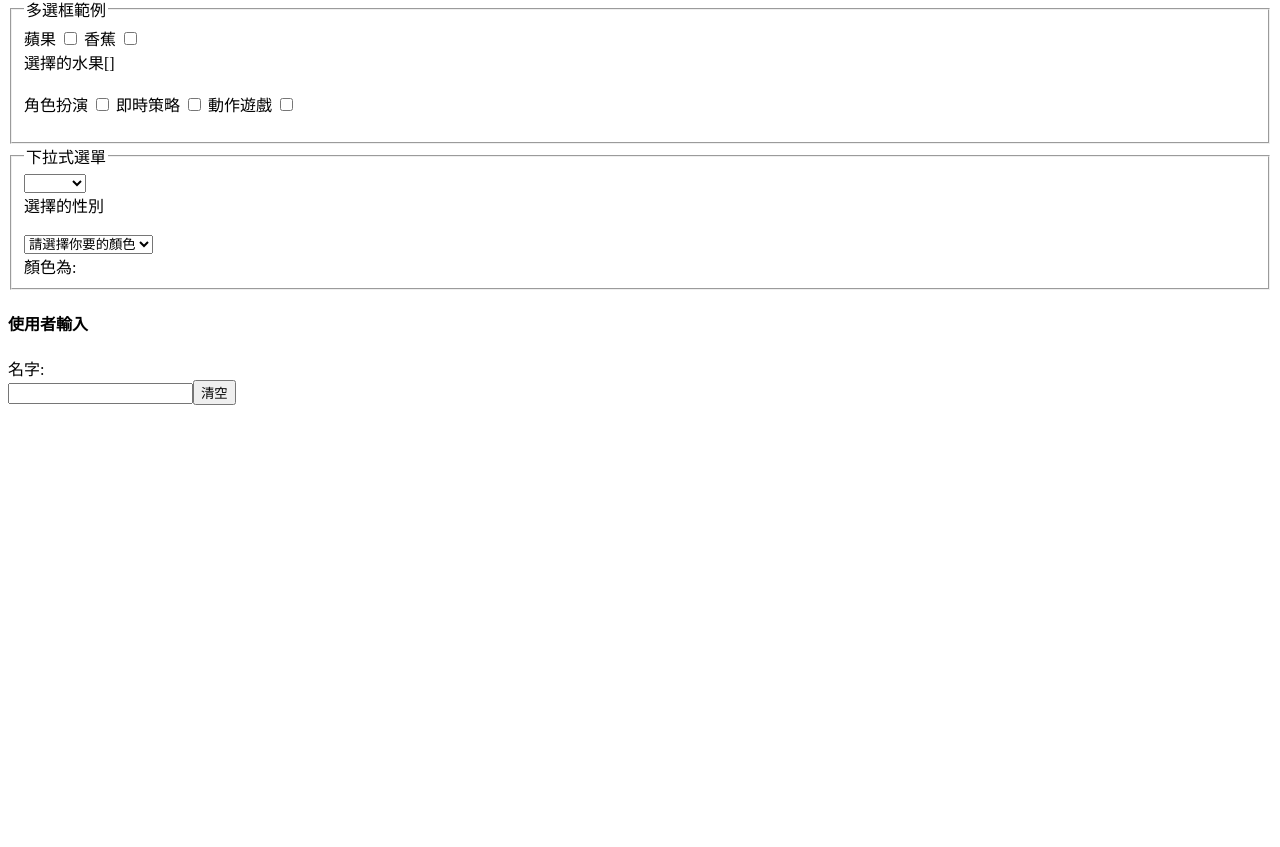
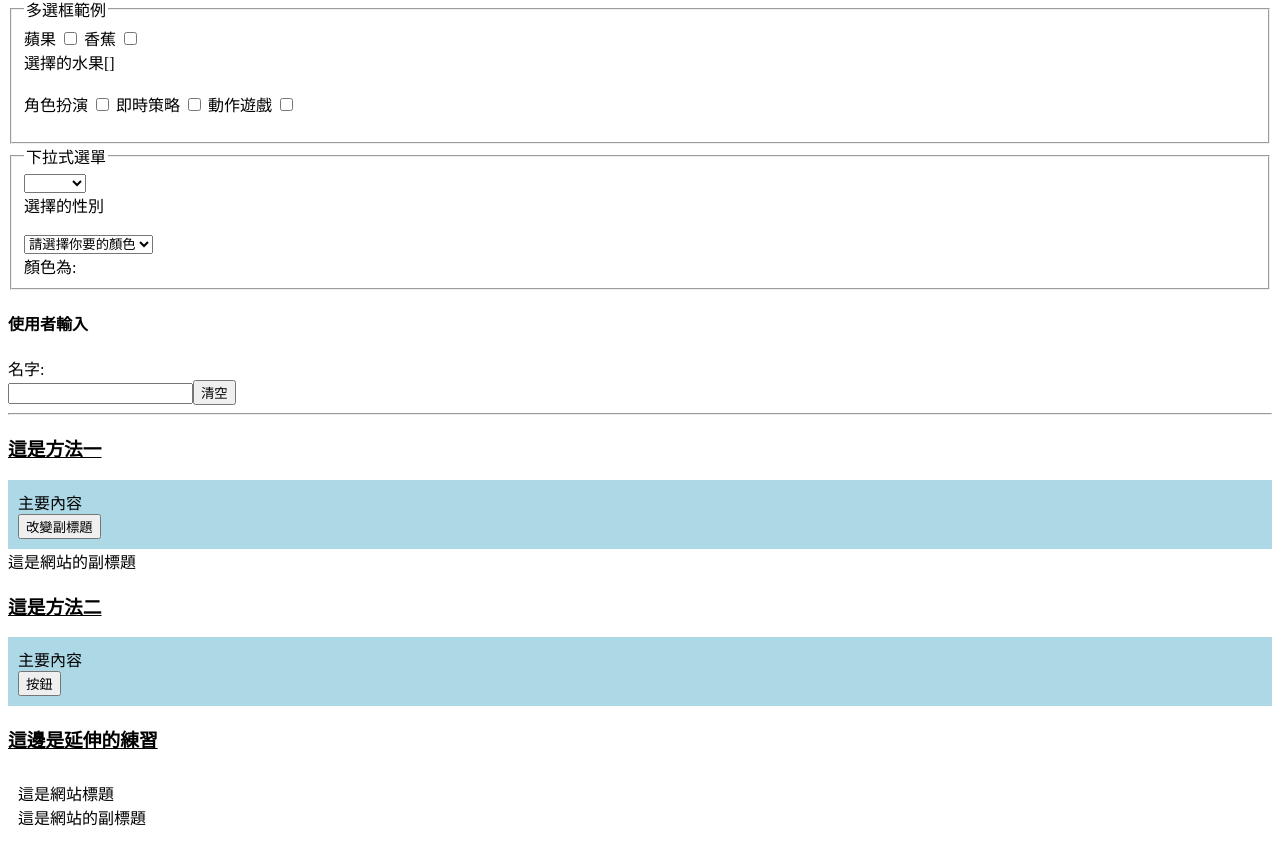
Before and after one commit to imjiaobin/vue-learning, a Vue app: page / in a window 1280 px wide. Shown: the part 1800-2647 px from the top of the page. Before the commit the page ends 2213 px from the top, so only its background shows below. Built offline with nearby package versions, Linux system fonts and the light colour scheme.

Commit message:
自定義的事件處理完成

```diff
--- a/src/App.vue
+++ b/src/App.vue
@@ -5,12 +5,21 @@
     import TemplateIntroduction from "./TemplateIntroduction.vue";
     import NavCom from "./NavCom.vue";
     import MainCom from "./MainCom.vue";
+    import defEventhandeler1 from "./defEventhandler1.vue";
+    import defEventhandeler2 from "./defEventhandler2.vue";
+    import defEventhandeler3 from "./defEventhandler3.vue";
+    //自訂事件
+    import {ref} from "vue";
+    let subtitle = ref("這是網站的副標題");
+    let updateSubtitle = function(){
+        subtitle.value = "這是新的副標題";
+    };
+    //自訂事件處理
 </script>
 <template>
     <NavCom title="這是網站的標題一"></NavCom>
     <hr>
     <MainCom backgroundColor = "blue" color="white">
-
     </MainCom>
     <hr>
     <TemplateIntroduction></TemplateIntroduction>
@@ -20,6 +29,22 @@
     <Eventhandler></Eventhandler>
     <hr>
     <ResponsiveAndForm></ResponsiveAndForm>
+    <hr>
+    <h3><u>這是方法一</u></h3>
+    <defEventhandeler1 title="這是網站標題" @update="updateSubtitle" ></defEventhandeler1>
+    <div >{{subtitle}}</div>
+    <h3><u>這是方法二</u></h3>
+    <defEventhandeler2
+    title="這是網站標題"
+    @update="updateSubtitle"
+    ></defEventhandeler2>
+    <h3><u>這邊是延伸的練習</u></h3>
+    <!-- <div >{{subtitle}}</div> -->
+    <defEventhandeler3
+    title="這是網站標題"
+    :subtitle = "subtitle"><!-- 這邊是以"屬性"的方式去動態地抓到subtitle,也就是用v-bind,這邊有冒號的subtitle是動態屬性呼叫,也是來自defEventhandler3的自訂屬性-->
+    </defEventhandeler3>
+
 </template>
 
 <style scoped>
--- /dev/null
+++ b/src/defEventhandler1.vue
@@ -0,0 +1,82 @@
+<script setup>
+    import {ref} from "vue";
+    let text = ref("主要內容");
+    let change = function(){
+        text.value = "新的網站內容";
+    };
+    defineProps(["color","backgroundColor"]);
+</script>
+<template>
+<main :style = "{backgroundColor:backgroundColor,color:color}">
+    <!-- 前面是屬性名稱,後面是對應的value -->
+    <div @click = "change">{{text}}</div>
+    <button @click="$emit('update')">改變副標題</button>
+</main>
+</template>
+<style scoped>
+    main{background-color: lightblue;padding: 10px}
+    .content{color:rgb(13, 13, 149)}
+    .dark{color:grey}
+    .light{color:lightgray}
+
+    .title{font-weight:bold;}
+    .highlight{color:red;}
+
+    .red{color: red;}
+    .green{color: green;}
+</style>
+
+
+
+<!--
+-建立組件的自訂事件:
+<script setup>
+    import 組件名稱 from "路徑";
+    let 函式名稱 = function(){}
+</script>
+<template>
+    <組件名稱 @自訂事件名稱="函式名稱"></組件名稱>
+</template>
+<style scoped></style>
+------------------------------------------------
+-組件內部呼叫自訂事件的方法一:
+<script setup>
+</script>
+<template>
+    <組件名稱 @事件觸發方式="$emit('自訂事件')">
+    </組件名稱>
+</template>
+<style scoped></style>
+
+整個流程
+1.在子組件內部觸發事件後
+2.對應到父組件的區塊
+3.觸發父組件裡面的函式,然後執行
+---------------------------------
+<script setup>
+    import 組件名稱 from "路徑";
+    let 函式名稱 = function(){}
+</script>
+<template>
+    <組件名稱 @自訂事件名稱="函式名稱"></組件名稱>
+</template>
+<style scoped></style>
+
+-組件內部呼叫自訂事件方法二: 在script中,defineEmits({"自訂事件名稱,可以多個"})
+<script setup>
+    let emit = defineEmits(["自訂事件名稱,可以多個"])
+    let 函式名稱 = function(){emit("自訂事件名稱")}
+</script>
+<template>
+    <組件名稱 @事件觸發方式=函式名稱">
+    </組件名稱>
+</template>
+<style scoped></style>
+
+整個流程
+1.在子組件內部觸發事件後
+2.呼叫在子組件中的對應的函式
+ps 在子組叫呼叫函式,實際上在父組件執行
+3.該對應函式中會呼叫emit中defineEmits中的自訂事件,連結到父組件的對應標籤
+4.在父組件中的對應標籤,在去觸發父組件中的函式的功能
+-->
--- /dev/null
+++ b/src/defEventhandler2.vue
@@ -0,0 +1,33 @@
+<script setup>
+    import {ref} from "vue";
+    let text = ref("主要內容");
+    let change = function(){
+        text.value = "新的網站內容";
+    };
+    defineProps(["color","backgroundColor"]);
+    let emit = defineEmits(["update"]);
+    let updateParentSubtitle=function(){
+        emit("update");
+    };
+</script>
+<template>
+<main :style = "{backgroundColor:backgroundColor,color:color}">
+    <!-- 前面是屬性名稱,後面是對應的value -->
+    <div @click = "change">{{text}}</div>
+    <!-- <button @click="$emit('update')">改變副標題</button>
+    這是方法一-->
+    <button @click="updateParentSubtitle">按鈕</button>
+</main>
+</template>
+<style scoped>
+    main{background-color: lightblue;padding: 10px}
+    .content{color:rgb(13, 13, 149)}
+    .dark{color:grey}
+    .light{color:lightgray}
+
+    .title{font-weight:bold;}
+    .highlight{color:red;}
+
+    .red{color: red;}
+    .green{color: green;}
+</style>
--- /dev/null
+++ b/src/defEventhandler3.vue
@@ -0,0 +1,17 @@
+<script setup>
+    defineProps(["title","subtitle"]);//傳遞到主要層的NavCom中,去設定屬性,再給入資料(值)
+</script>
+<template>
+    <nav>
+        <div>{{title}}</div>
+        <div>{{subtitle}}</div>
+    </nav>
+
+</template>
+<style scoped>
+    nav{padding:10px};
+</style>
+
+<!--
+如果我今天想把subtitle的按鈕放到另外一個子組件
+-->
```
Also changed, not shown: 自訂事件的處理.txt (added).
